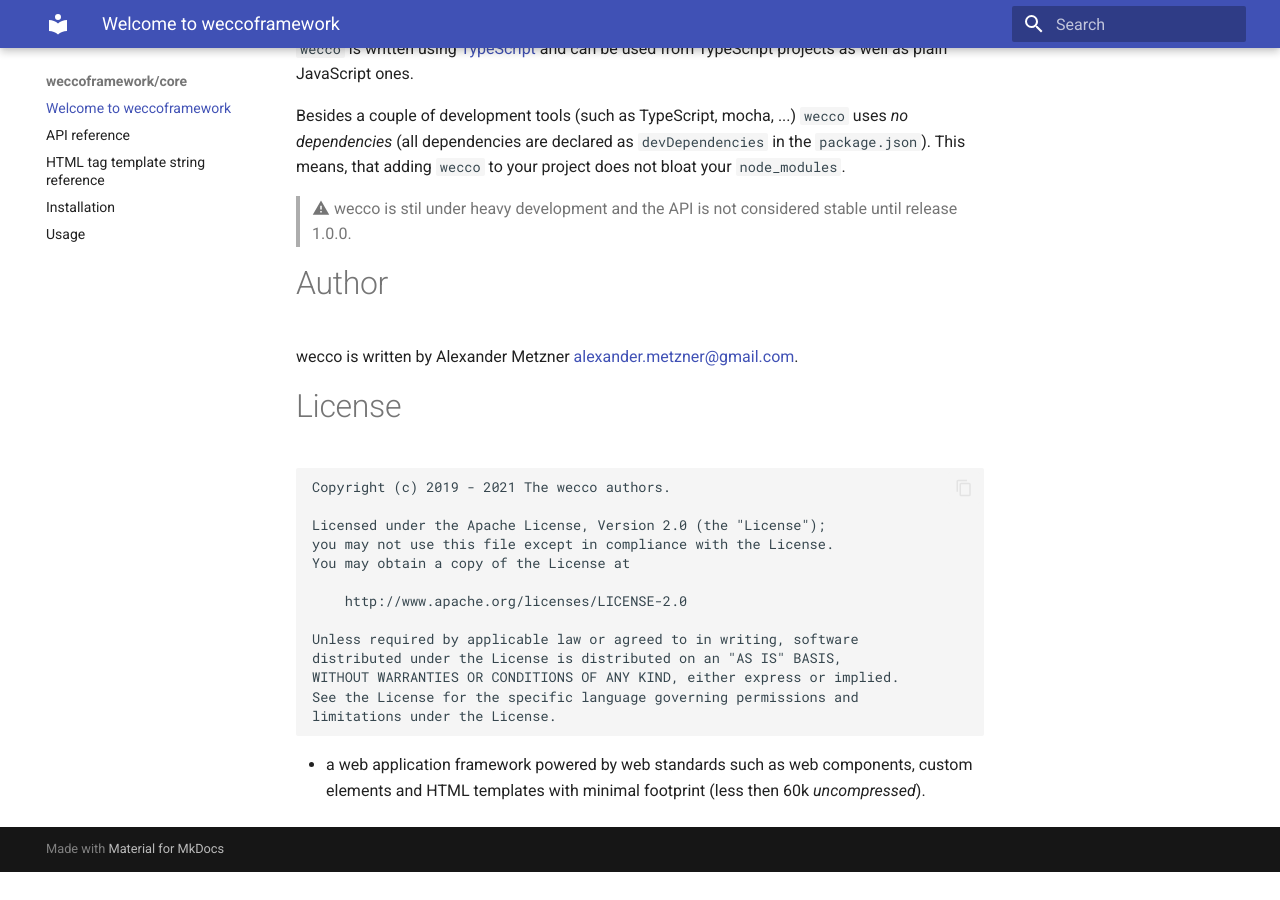
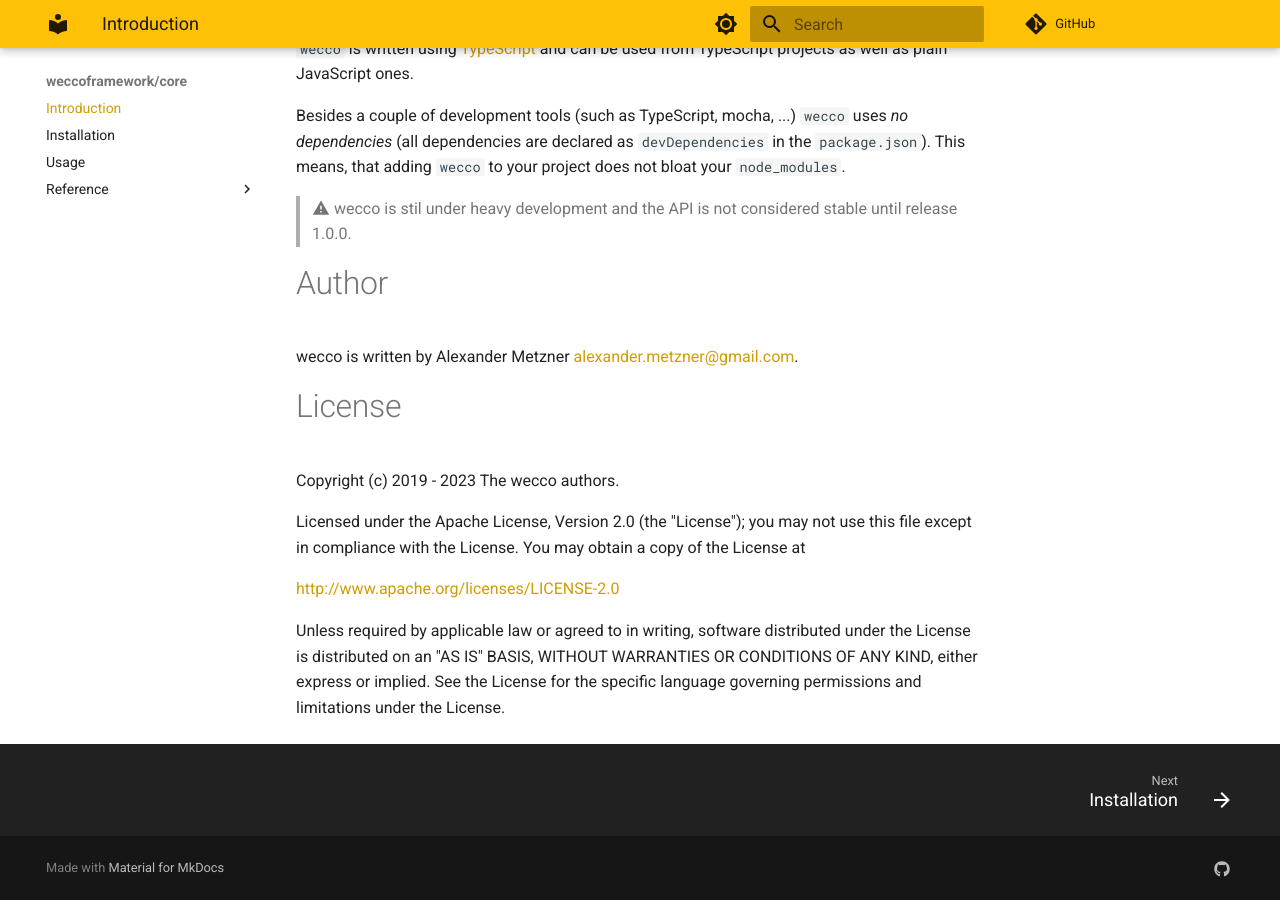
Before and after one commit to weccoframework/weccoframework.github.io, an MkDocs documentation site: the page built from docs/index.md, in a window 1280 px wide and 900 px high, scrolled down 547 px. Built offline with MkDocs 1.6.1 and Material for MkDocs 9.7.7, drawn with Linux system fonts in a browser that asks for light colours; comment, search, counter and statistics services are not loaded; before the commit the page ends 1419 px from its top, so only the background shows below that; some of the changed text lies outside the part shown.

Commit message:
style: colors, dark mode, nesting of reference sections

````diff
--- a/docs/index.md
+++ b/docs/index.md
@@ -1,4 +1,4 @@
-# Welcome to weccoframework
+# Introduction
 
 This site documents the use of `@weccoframework/core`
 
@@ -29,10 +29,8 @@ uses _no dependencies_ (all dependencies are declared as `devDependencies` in
 the `package.json`). This means, that adding `wecco` to your project does not
 bloat your `node_modules`.
 
-> :material-alert: wecco is stil under heavy development and the API is not considered stable
-> until release 1.0.0.
-
-
+> :material-alert: wecco is stil under heavy development and the API is not
+> considered stable until release 1.0.0.
 
 # Author
 
@@ -40,23 +38,16 @@ wecco is written by Alexander Metzner <alexander.metzner@gmail.com>.
 
 # License
 
-```
-Copyright (c) 2019 - 2021 The wecco authors.
+Copyright (c) 2019 - 2023 The wecco authors.
 
 Licensed under the Apache License, Version 2.0 (the "License");
 you may not use this file except in compliance with the License.
 You may obtain a copy of the License at
 
-    http://www.apache.org/licenses/LICENSE-2.0
+[http://www.apache.org/licenses/LICENSE-2.0](http://www.apache.org/licenses/LICENSE-2.0)
 
 Unless required by applicable law or agreed to in writing, software
 distributed under the License is distributed on an "AS IS" BASIS,
 WITHOUT WARRANTIES OR CONDITIONS OF ANY KIND, either express or implied.
 See the License for the specific language governing permissions and
 limitations under the License.
-```
-
-
- - a web application
-framework powered by web standards such as web components, custom elements and
-HTML templates with minimal footprint (less then 60k _uncompressed_).
--- a/docs/usage.md
+++ b/docs/usage.md
@@ -2,9 +2,9 @@
 
 This page gives you an overview of how `wecco` can be used. This is your page
 to go especially of you are new to `wecco`. If you have specific questions
-concerning the API the [JavaScript API](../api-reference/) has an in-depth reference.
+concerning the API the [JavaScript API](../reference/api/) has an in-depth reference.
 For questions on how to write template strings see the
-[HTML template reference](../html-tag-reference/).
+[HTML template reference](../reference/html-template-tag/).
 
 ## A `wecco` application
 
--- a/mkdocs.yml
+++ b/mkdocs.yml
@@ -1,9 +1,29 @@
 site_name: weccoframework/core
+repo_url: https://github.com/weccoframework/core.git
 
 theme:
   name: material
+  palette:
+  - media: "(prefers-color-scheme: light)"
+    scheme: default
+    primary: amber
+    toggle:
+      icon: material/brightness-7
+      name: Switch to dark mode
+  - media: "(prefers-color-scheme: dark)"
+    scheme: slate
+    primary: amber
+    toggle:
+      icon: material/brightness-4
+      name: Switch to light mode
   features:
   - content.code.copy
+  - navigation.footer
+
+extra:
+  social:
+    - icon: fontawesome/brands/github
+      link: https://github.com/weccoframework/core
 
 
 markdown_extensions:
````
Also changed, not shown: docs/reference/api.md (renamed from docs/api-reference.md), docs/reference/html-template-tag.md (renamed from docs/html-tag-reference.md).
